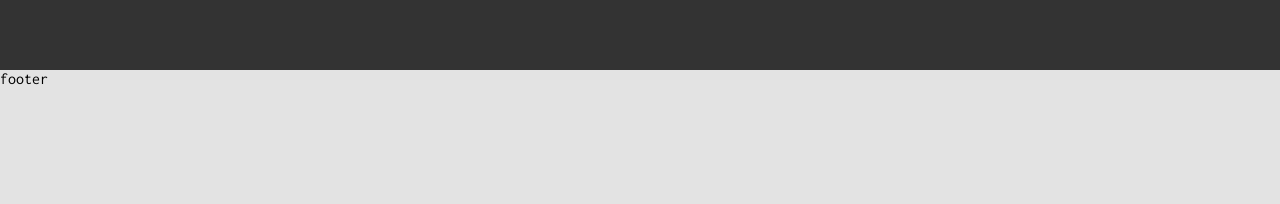
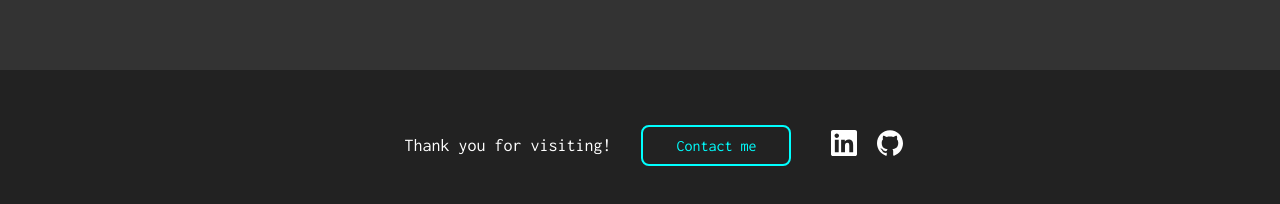
Before and after one commit to SlySkillet/scdotcom-mernV2, a React (Create React App) app in the folder frontend/: page / in a window 1280 px wide. Shown: the part 3030-3234 px from the top of the page. Built offline with nearby package versions, Linux system fonts and the light colour scheme; a web font is replaced by a local one.

Commit message:
create footer

```diff
--- a/frontend/src/components/home/home-components/Footer.jsx
+++ b/frontend/src/components/home/home-components/Footer.jsx
@@ -1,9 +1,32 @@
 import "../home-styles.css";
+import { Link } from "react-router-dom";
+import { SiLinkedin, SiGithub } from "react-icons/si";
 
 function Footer() {
   return (
     <div className="footer-container">
-      <p>footer</p>
+      <p className="thanks">Thank you for visiting!</p>
+      <Link to="/contact" className="contact-me">
+        Contact me
+      </Link>
+      <div className="footer-link-box">
+        <Link
+          className="footer-link"
+          to="https://www.linkedin.com/in/simon-conrad/"
+          target="_blank"
+          rel="noopener noreferrer"
+        >
+          <SiLinkedin />
+        </Link>
+        <Link
+          className="footer-link"
+          to="https://github.com/SlySkillet"
+          target="_blank"
+          rel="noopener noreferrer"
+        >
+          <SiGithub />
+        </Link>
+      </div>
     </div>
   );
 }
--- a/frontend/src/components/home/home-styles.css
+++ b/frontend/src/components/home/home-styles.css
@@ -346,5 +346,44 @@ p.aboutme.aboutme2 {
   grid-row: 4 / 5;
   width: 100%;
   height: 150px;
-  background-color: rgb(227, 227, 227);
+  background-color: rgb(34, 34, 34);
+  color: white;
+  display: grid;
+  grid-template-columns: 1fr 0.25fr 0.75fr;
+  /* justify-items: center; */
+  align-items: center;
 }
+
+.thanks {
+  font-size: 18px;
+  justify-self: right;
+}
+
+.contact-me {
+  grid-column: 2;
+  text-decoration: none;
+  color: aqua;
+  border: 2px solid aqua;
+  padding: 10px 20px;
+  border-radius: 8px;
+  width: 150px;
+  display: grid;
+  justify-content: center;
+  align-content: center;
+  margin: 0px 30px;
+}
+
+.contact-me:hover {
+  color: rgb(51, 51, 51);
+  background-color: aqua;
+}
+
+.footer-link-box {
+  grid-column: 3;
+}
+
+.footer-link {
+  color: white;
+  margin: 0px 10px;
+  font-size: 26px;
+}
```
